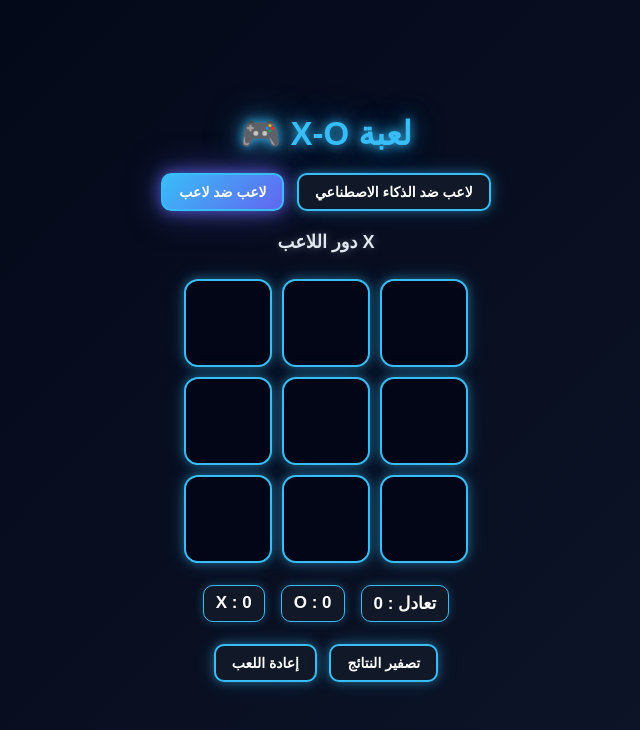
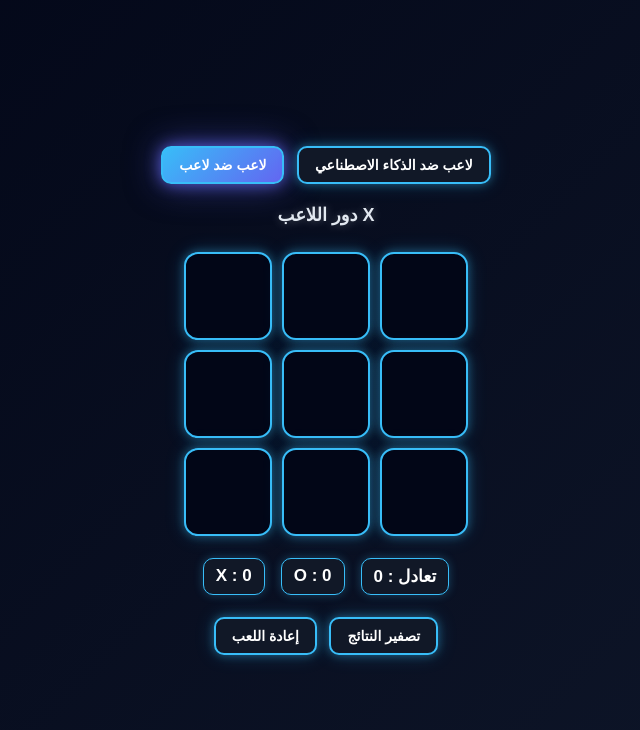
Before and after one commit to YoussefShapaan/XO-GAME, a plain HTML site: page index.html in a window 1280 px wide. Shown: the whole page, without its empty margins (314-954 px from the left). Drawn offline with Linux system fonts and the light colour scheme.

Commit message:
delete this line

```diff
--- a/index.html
+++ b/index.html
@@ -11,7 +11,6 @@
 
 <div class="container">
 
-  <h1>🎮 X-O لعبة</h1>
 
   <!-- اختيار نوع اللعب -->
   <div class="modes">
```
